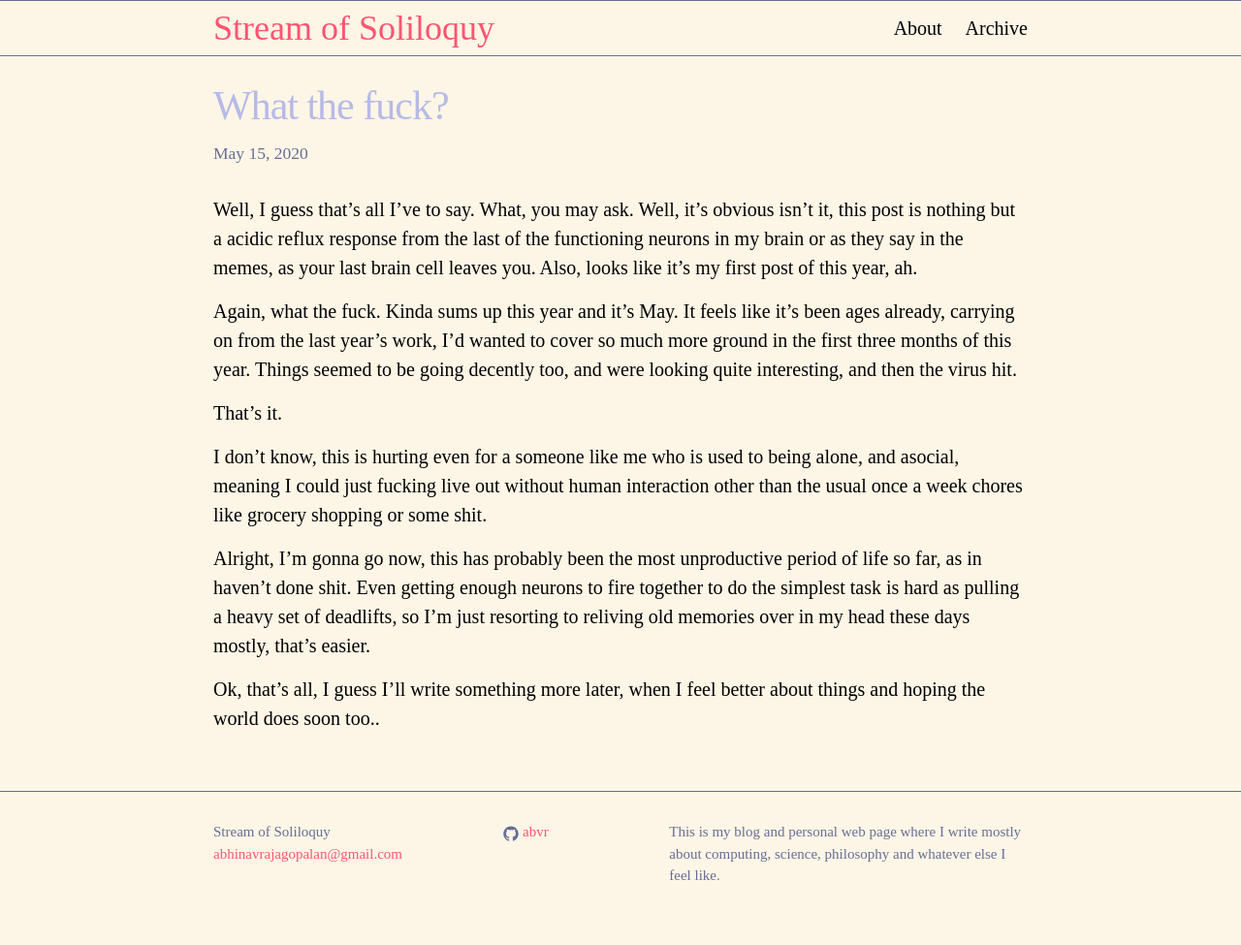
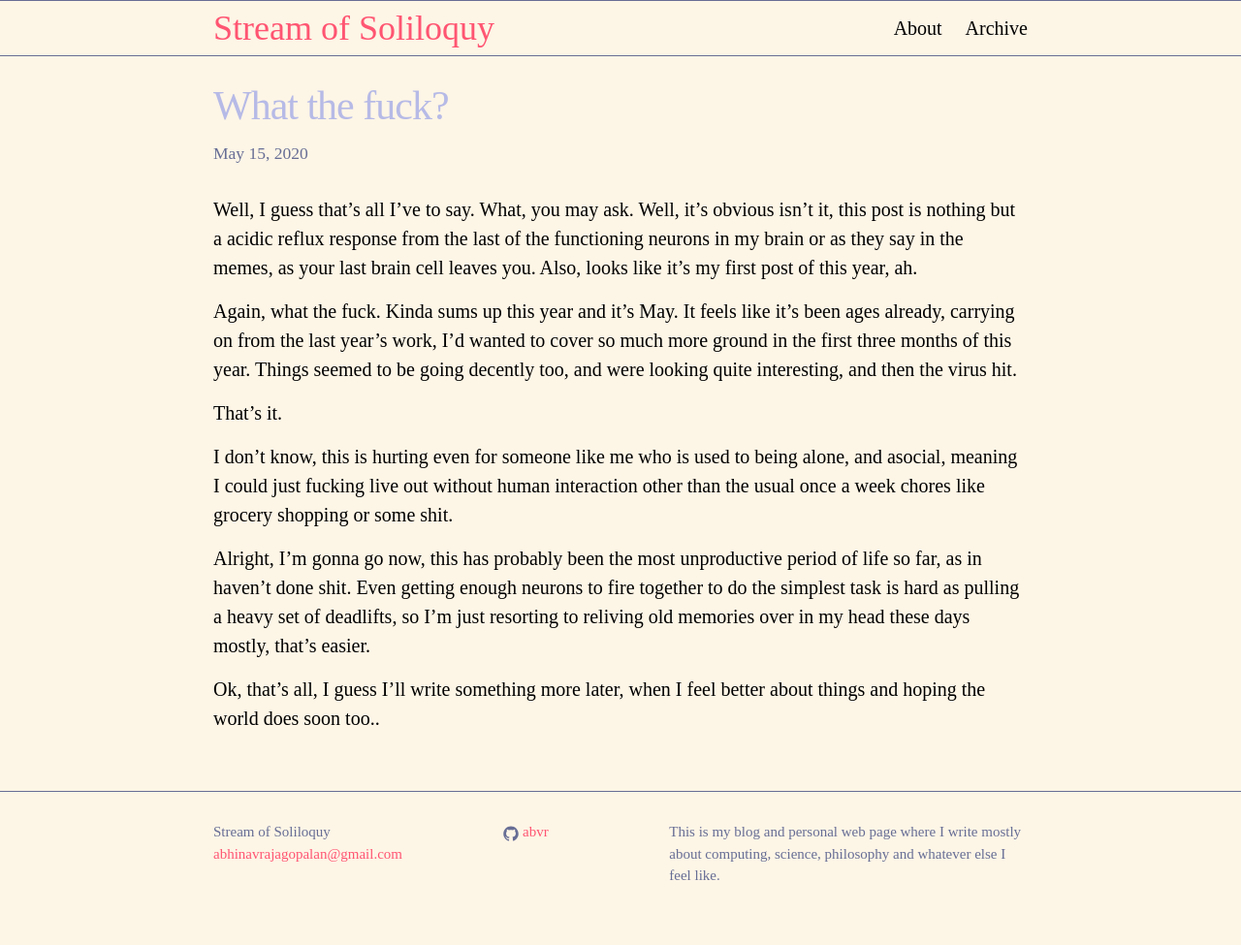
Before and after one commit to abvr/abvr.github.io, a Jekyll site: the page built from _posts/2020-05-15-wtf.md, in a window 1280 px wide. Shown: the whole page at 97% size. Built offline with Jekyll 4.4.1, drawn with Linux system fonts in a browser that asks for light colours.

Commit message:
Update 2020-05-15-wtf.md

```diff
--- a/_posts/2020-05-15-wtf.md
+++ b/_posts/2020-05-15-wtf.md
@@ -8,7 +8,7 @@
 
 That's it.
 
-I don't know, this is hurting even for a someone like me who is used to being alone, and asocial, meaning I could just fucking live out without human interaction other than the usual once a week chores like grocery shopping or some shit.
+I don't know, this is hurting even for someone like me who is used to being alone, and asocial, meaning I could just fucking live out without human interaction other than the usual once a week chores like grocery shopping or some shit.
 
 Alright, I'm gonna go now, this has probably been the most unproductive period of life so far, as in haven't done shit. Even getting enough neurons to fire together to do the simplest task is hard as pulling a heavy set of deadlifts, so I'm just resorting to reliving old memories over in my head these days mostly, that's easier.
 
```
